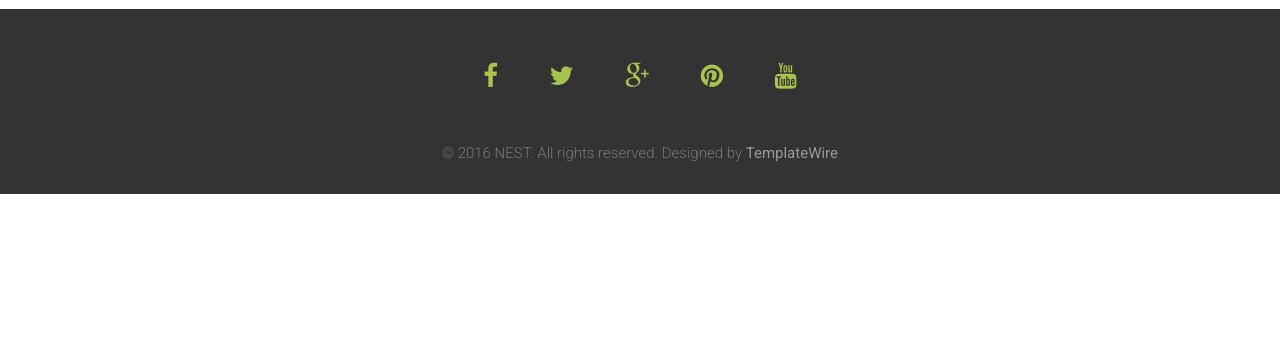
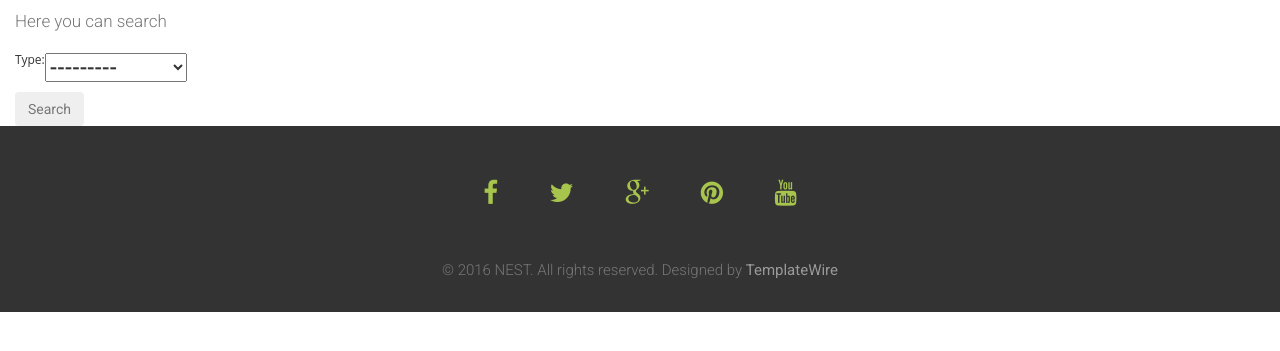
Before and after one commit to sunpochin/python-course, a Django app: page /project/ in a window 1280 px wide. Shown: the part 91-442 px from the top of the page. Run offline with Django 3.2, Linux system fonts and the light colour scheme; data that the repository does not hold is empty; some libraries are stand-ins or nearby versions.

Commit message:
adding forms

```diff
--- /dev/null
+++ b/django/interior_design/project/forms.py
@@ -0,0 +1,9 @@
+import django_filters
+#from django import forms
+from .models import Project
+
+
+class ProjectFilter(django_filters.FilterSet):
+    class Meta:
+        model = Project
+        fields = ['type']
--- a/django/interior_design/project/views.py
+++ b/django/interior_design/project/views.py
@@ -1,12 +1,17 @@
 from django.shortcuts import render, get_object_or_404
 from .models import Project
+from .forms import ProjectFilter
 # Create your views here.
 
 
 def many_projects_func(request):
     items = Project.objects.all()
+    filtered = ProjectFilter(request.GET, queryset=items)
+    items = filtered.qs
+
     context = {
-        'projects': items
+        'projects': items,
+        'filtered': filtered,
     }
     return render(request, 'the_projects.html', context)
 
--- a/django/interior_design/templates/nav.html
+++ b/django/interior_design/templates/nav.html
@@ -8,7 +8,7 @@
       <button type="button" class="navbar-toggle collapsed" data-toggle="collapse"
         data-target="#bs-example-navbar-collapse-1"> <span class="sr-only">Toggle navigation</span> <span
           class="icon-bar"></span> <span class="icon-bar"></span> <span class="icon-bar"></span> </button>
-      <a class="navbar-brand page-scroll" href="#page-top">NEST</a> </div>
+      <a class="navbar-brand page-scroll" href="{% url 'index' %}">NEST</a> </div>
 
     <!-- Collect the nav links, forms, and other content for toggling -->
     <div class="collapse navbar-collapse" id="bs-example-navbar-collapse-1">
--- a/django/interior_design/templates/the_projects.html
+++ b/django/interior_design/templates/the_projects.html
@@ -1,6 +1,15 @@
 {% extends 'base.html' %}
 {% block content %}
 <br><br><br><br><br>
+
+<div class="container-fluid">
+  <p>Here you can search</p>
+  <form method="get">
+    <h3>{{ filtered.form }}</h3>
+    <button class="btn btn-secondary" type="submit">Search</button>
+  </form>
+
+</div>
 
 <div class="container-fluid">
   <div class="row">
```
